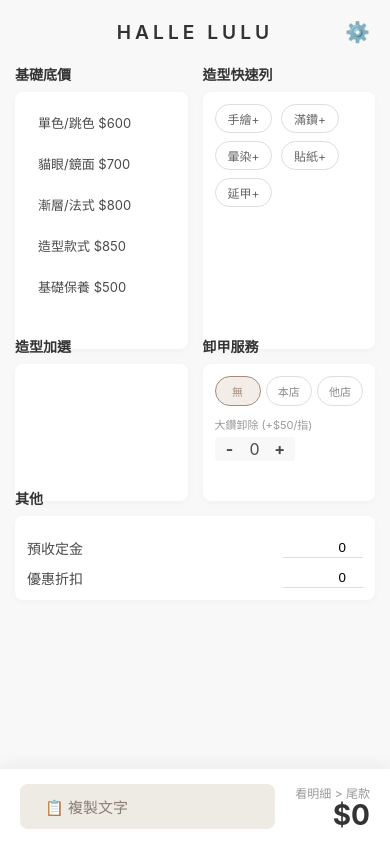
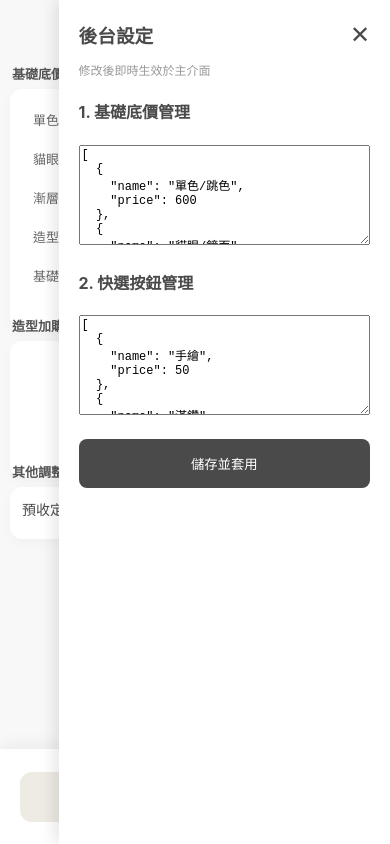
Before and after one commit to jd7nckzg2k-alt/hallelulu.nail, a plain HTML site: page index.html in a window 390 px wide. Both pictures are taken after a click on the element "⚙️". Drawn offline with Linux system fonts and the light colour scheme.

Commit message:
Update index.html

```diff
--- a/index.html
+++ b/index.html
@@ -3,106 +3,111 @@
 <head>
     <meta charset="UTF-8">
     <meta name="viewport" content="width=device-width, initial-scale=1.0, maximum-scale=1.0, user-scalable=no">
-    <title>Halle Lulu Nail 計算機</title>
+    <title>Halle Lulu Nail 預算計算機</title>
     <style>
         :root {
-            --bg-gray: #f8f8f8;
-            --card-bg: #ffffff;
-            --primary-brown: #a68b7c;
+            --bg-color: #f8f8f8;
+            --primary-brown: #8c7e74;
+            --light-cream: #eeeae4;
+            --card-white: #ffffff;
             --text-dark: #4a4a4a;
-            --text-light: #9b9b9b;
-            --border-color: #efefef;
+            --text-gray: #a1a1a1;
+            --accent-pink: #f2ede9;
         }
 
         * { box-sizing: border-box; -webkit-tap-highlight-color: transparent; }
         body {
-            font-family: -apple-system, sans-serif;
-            background-color: var(--bg-gray);
+            font-family: -apple-system, "Noto Sans TC", sans-serif;
+            background-color: var(--bg-color);
             color: var(--text-dark);
-            margin: 0; padding-bottom: 120px;
+            margin: 0; padding: 10px 10px 120px 10px;
+            overflow-x: hidden;
         }
 
         /* Header */
         .header {
             display: flex; justify-content: center; align-items: center;
-            padding: 20px; position: relative; background: var(--bg-gray);
+            padding: 15px; position: relative;
         }
-        .header h1 { font-size: 1.2rem; letter-spacing: 4px; color: #333; margin: 0; font-weight: 600; }
-        .settings-icon { position: absolute; right: 20px; font-size: 20px; color: var(--text-light); cursor: pointer; }
+        .header h1 { font-size: 1.2rem; letter-spacing: 4px; margin: 0; font-weight: 500; color: #333; }
+        .settings-icon { position: absolute; right: 10px; font-size: 20px; color: var(--text-gray); cursor: pointer; }
 
-        .container { padding: 0 15px; }
+        /* Grid Layout */
+        .grid-row { display: flex; gap: 10px; margin-bottom: 10px; }
+        .grid-col { flex: 1; min-width: 0; }
+        .section-label { font-size: 13px; font-weight: bold; margin-bottom: 6px; color: #555; padding-left: 2px; }
 
-        /* 雙欄佈局 */
-        .grid-row { display: flex; gap: 15px; margin-bottom: 15px; }
-        .grid-col { flex: 1; }
-
-        .section-label { font-size: 14px; font-weight: bold; margin-bottom: 8px; color: #333; }
-
-        /* 卡片樣式 */
+        /* Card Base */
         .card {
-            background: var(--card-bg); border-radius: 8px; padding: 12px;
-            box-shadow: 0 2px 8px rgba(0,0,0,0.03); height: 100%;
+            background: var(--card-white); border-radius: 12px; padding: 12px;
+            box-shadow: 0 4px 12px rgba(0,0,0,0.03); height: 100%;
         }
 
-        /* 基礎底價列表 */
-        .base-list { list-style: none; padding: 0; margin: 0; }
+        /* 1. 基礎底價 List */
+        .base-list { display: flex; flex-direction: column; gap: 2px; }
         .base-item {
-            padding: 8px 10px; margin-bottom: 4px; border-radius: 4px;
-            font-size: 13px; cursor: pointer; border: 1px solid transparent;
+            padding: 8px 10px; font-size: 13px; border-radius: 6px;
+            cursor: pointer; transition: 0.2s; color: #666; border: 1px solid transparent;
         }
-        .base-item.active { background: #f2ede9; color: var(--primary-brown); border-color: #e5ddd5; }
+        .base-item.active { background-color: var(--accent-pink); color: var(--primary-brown); font-weight: bold; border-color: #d1c5bc; }
 
-        /* 造型按鈕 */
-        .tool-chip {
-            display: inline-block; padding: 5px 12px; background: #fff;
-            border: 1px solid #ddd; border-radius: 20px; font-size: 12px;
-            margin: 0 4px 8px 0; color: #666; cursor: pointer;
+        /* 2. 快選列 Toolbar */
+        .toolbar-scroll { overflow-x: auto; white-space: nowrap; padding-bottom: 5px; margin-bottom: 10px; }
+        .chip {
+            display: inline-block; padding: 6px 14px; border: 1px solid #ddd; border-radius: 20px;
+            font-size: 12px; background: #fff; color: #666; cursor: pointer; margin-right: 4px;
         }
 
-        /* 加購區與動態列 */
-        .dynamic-row {
-            display: flex; align-items: center; gap: 5px; margin-bottom: 8px;
-            border-bottom: 1px solid var(--border-color); padding-bottom: 8px;
+        /* 3. 動態造型列 */
+        .art-row {
+            display: grid; grid-template-columns: 1fr 50px 75px 20px;
+            gap: 5px; align-items: center; padding: 8px 0; border-bottom: 1px solid #f2f2f2;
         }
-        .dynamic-row input { border: none; font-size: 13px; outline: none; width: 100%; }
-        .qty-group { display: flex; align-items: center; background: #f8f8f8; border-radius: 4px; padding: 2px 5px; }
-        .qty-btn { width: 20px; text-align: center; cursor: pointer; font-weight: bold; }
+        .art-row input { border: none; font-size: 13px; outline: none; width: 100%; color: #444; background: transparent; }
+        .qty-box {
+            display: flex; align-items: center; justify-content: space-between;
+            background: #f8f8f8; border-radius: 6px; padding: 2px 6px;
+        }
+        .qty-btn { cursor: pointer; width: 18px; text-align: center; font-weight: bold; font-size: 14px; color: var(--primary-brown); }
 
-        /* 卸甲按鈕組 */
-        .removal-group { display: flex; gap: 5px; margin-bottom: 10px; }
-        .rem-btn {
-            flex: 1; padding: 6px; font-size: 11px; border: 1px solid #ddd;
-            background: #fff; border-radius: 15px; color: #888;
+        /* 4. 卸甲服務 */
+        .btn-group { display: flex; gap: 4px; margin-bottom: 10px; }
+        .btn-group button {
+            flex: 1; padding: 7px 0; border: 1px solid #eee; background: #fff;
+            border-radius: 20px; font-size: 11px; color: #999; cursor: pointer;
         }
-        .rem-btn.active { background: #f2ede9; border-color: var(--primary-brown); color: var(--primary-brown); }
+        .btn-group button.active { background: var(--accent-pink); border-color: #d1c5bc; color: var(--primary-brown); }
 
-        /* 底部調整 */
-        .adj-row { display: flex; align-items: center; justify-content: space-between; margin-top: 10px; font-size: 14px; }
-        .adj-input { width: 80px; text-align: right; border: none; border-bottom: 1px solid #ddd; padding: 2px; }
-
-        /* 底部懸浮固定欄 (仿圖片) */
-        .footer-bar {
-            position: fixed; bottom: 0; width: 100%; background: #fff;
-            padding: 15px 20px; display: flex; align-items: center;
+        /* Footer */
+        .footer {
+            position: fixed; bottom: 0; left: 0; width: 100%; height: 95px;
+            background: #fff; display: flex; align-items: center; padding: 0 20px;
             box-shadow: 0 -5px 15px rgba(0,0,0,0.05); z-index: 1000;
         }
         .copy-btn {
-            background: #eeeae4; color: #8c7e74; border: none; padding: 12px 25px;
-            border-radius: 8px; font-size: 15px; display: flex; align-items: center; gap: 8px; flex: 1;
+            flex: 1.2; background: var(--light-brown); background-color: #eeeae4; color: var(--primary-brown);
+            border: none; border-radius: 12px; height: 50px; font-size: 15px;
+            display: flex; align-items: center; justify-content: center; gap: 8px; font-weight: 500;
         }
-        .total-container { text-align: right; padding-left: 20px; }
-        .total-label { font-size: 12px; color: #999; }
-        .total-amount { font-size: 28px; font-weight: bold; color: #333; line-height: 1; }
+        .total-area { flex: 1; text-align: right; }
+        .total-label { font-size: 11px; color: var(--text-gray); }
+        .total-amount { font-size: 28px; font-weight: bold; color: #333; }
 
-        /* 明細彈窗 (Bottom Sheet) */
+        /* Modal Bottom Sheet */
+        .overlay { position: fixed; top:0; left:0; width:100%; height:100%; background:rgba(0,0,0,0.5); display:none; z-index:1500; }
         .modal {
             position: fixed; bottom: -100%; left: 0; width: 100%; background: #fff;
-            z-index: 2000; transition: 0.3s; border-radius: 20px 20px 0 0; padding: 20px;
-            box-shadow: 0 -5px 20px rgba(0,0,0,0.1);
+            z-index: 2000; transition: 0.3s; border-radius: 25px 25px 0 0; padding: 25px;
         }
         .modal.show { bottom: 0; }
-        .overlay { position: fixed; top:0; left:0; width:100%; height:100%; background:rgba(0,0,0,0.5); display:none; z-index:1500; }
 
+        /* Admin Setting Drawer */
+        .drawer {
+            position: fixed; top: 0; right: -100%; width: 85%; height: 100%;
+            background: #fff; z-index: 3000; transition: 0.3s; padding: 20px;
+            box-shadow: -5px 0 15px rgba(0,0,0,0.1); overflow-y: auto;
+        }
+        .drawer.open { right: 0; }
     </style>
     <link rel="apple-touch-icon" href="icon2.jpg">
 <meta name="apple-mobile-web-app-title" content="Halle Lulu Nail">
@@ -111,199 +116,260 @@
 <body>
 
     <div class="header">
-        <h1>HALLE LULU</h1>
-        <div class="settings-icon" onclick="toggleSettings()">⚙️</div>
+        <h1>HALLE LULU NAIL</h1>
+        <div class="settings-icon" onclick="toggleDrawer(true)">⚙️</div>
     </div>
 
-    <div class="container">
     <div class="grid-row">
         <div class="grid-col">
             <div class="section-label">基礎底價</div>
             <div class="card">
-                    <ul class="base-list" id="baseList">
-                        <li class="base-item" data-price="600" onclick="selectBase(this)">單色/跳色 $600</li>
-                        <li class="base-item" data-price="700" onclick="selectBase(this)">貓眼/鏡面 $700</li>
-                        <li class="base-item" data-price="800" onclick="selectBase(this)">漸層/法式 $800</li>
-                        <li class="base-item" data-price="850" onclick="selectBase(this)">造型款式 $850</li>
-                        <li class="base-item" data-price="500" onclick="selectBase(this)">基礎保養 $500</li>
-                    </ul>
+                <div class="base-list" id="baseContainer">
+                    </div>
             </div>
         </div>
         <div class="grid-col">
-                <div class="section-label">造型快速列</div>
+            <div class="section-label">造型快選列</div>
             <div class="card">
-                    <div class="tool-chip" onclick="addArt('手繪', 50)">手繪+</div>
-                    <div class="tool-chip" onclick="addArt('滿鑽', 150)">滿鑽+</div>
-                    <div class="tool-chip" onclick="addArt('暈染', 80)">暈染+</div>
-                    <div class="tool-chip" onclick="addArt('貼紙', 25)">貼紙+</div>
-                    <div class="tool-chip" onclick="addArt('延甲', 100)">延甲+</div>
+                <div id="quickChips">
+                    </div>
             </div>
         </div>
     </div>
 
     <div class="grid-row">
-            <div class="grid-col">
-                <div class="section-label">造型加選</div>
-                <div class="card" id="artContainer">
+        <div class="grid-col" style="flex: 1.5;">
+            <div class="section-label">造型加購項目</div>
+            <div class="card" id="artList" style="min-height: 100px;">
                 </div>
         </div>
         <div class="grid-col">
             <div class="section-label">卸甲服務</div>
             <div class="card">
-                    <div class="removal-group">
-                        <button class="rem-btn active" onclick="setRem(0, this)">無</button>
-                        <button class="rem-btn" onclick="setRem(100, this)">本店</button>
-                        <button class="rem-btn" onclick="setRem(200, this)">他店</button>
+                <div class="btn-group" id="remGroup">
+                    <button class="active" onclick="setRemoval(0, this)">無</button>
+                    <button onclick="setRemoval(100, this)">本店</button>
+                    <button onclick="setRemoval(200, this)">他店</button>
                 </div>
-                    <div style="font-size: 11px; color: #999; margin-bottom: 5px;">大鑽卸除 (+$50/指)</div>
-                    <div class="qty-group" style="width: fit-content;">
-                        <div class="qty-btn" onclick="changeExtra(-1)">-</div>
-                        <span id="extraRemQty" style="margin: 0 10px;">0</span>
-                        <div class="qty-btn" onclick="changeExtra(1)">+</div>
+                <div style="font-size: 11px; color: #aaa; margin-bottom: 5px;">大鑽卸除 (+$50/指)</div>
+                <div class="qty-box" style="width: 70px;">
+                    <div class="qty-btn" onclick="chgExtraRem(-1)">-</div>
+                    <span id="extraRemCount">0</span>
+                    <div class="qty-btn" onclick="chgExtraRem(1)">+</div>
                 </div>
             </div>
         </div>
     </div>
 
-        <div class="section-label">其他</div>
+    <div class="section-label">其他調整</div>
     <div class="card">
-            <div class="adj-row">
-                <span>預收定金</span>
-                <input type="number" id="deposit" class="adj-input" value="0" oninput="calc()">
-            </div>
-            <div class="adj-row">
-                <span>優惠折扣</span>
-                <input type="number" id="discount" class="adj-input" value="0" oninput="calc()">
-            </div>
+        <div style="display: flex; justify-content: space-between; align-items: center; margin-bottom: 8px;">
+            <span style="font-size: 14px;">預收定金 / 優惠折抵</span>
+            <input type="number" id="adjAmount" placeholder="如 -100" style="width: 100px; text-align: right; border: none; border-bottom: 1px solid #ddd; font-size: 14px;" oninput="calculate()">
         </div>
     </div>
 
-    <div class="footer-bar">
-        <button class="copy-btn" onclick="copyText()">
-            📋 複製文字
+    <div class="footer">
+        <button class="copy-btn" onclick="copyBill()">
+            <span>📋</span> 複製文字
         </button>
-        <div class="total-container" onclick="showDetail()">
-            <div class="total-label">看明細 > 尾款</div>
-            <div class="total-amount" id="finalTotal">$0</div>
+        <div class="total-area" onclick="showModal()">
+            <div class="total-label">👁️ 查看明細 > 應付</div>
+            <div class="total-amount" id="displayTotal">$0</div>
         </div>
     </div>
 
-    <div class="overlay" id="overlay" onclick="closeModal()"></div>
+    <div class="overlay" id="overlay" onclick="hideModal()"></div>
     <div class="modal" id="modal">
-        <h3 style="margin-top:0">消費明細</h3>
-        <div id="detailContent" style="font-size: 14px; color: #666; line-height: 1.8;"></div>
-        <button onclick="closeModal()" style="width:100%; margin-top:20px; border:none; background:#a68b7c; color:#fff; padding:12px; border-radius:8px;">關閉</button>
+        <h3 style="text-align: center; margin-top: 0; font-weight: 500;">消費明細核對</h3>
+        <div id="billContent" style="font-size: 14px; line-height: 2; color: #666; border-top: 1px dashed #eee; padding-top: 15px;"></div>
+        <button onclick="hideModal()" style="width:100%; margin-top:20px; padding:12px; border:none; background:var(--primary-brown); color:#fff; border-radius:10px;">確認關閉</button>
+    </div>
+
+    <div class="drawer" id="drawer">
+        <div style="display:flex; justify-content: space-between; align-items: center;">
+            <h3 style="margin:0">後台設定</h3>
+            <span onclick="toggleDrawer(false)" style="font-size: 24px;">✕</span>
+        </div>
+        <p style="font-size: 12px; color: #999;">修改後即時生效於主介面</p>
+
+        <h4>1. 基礎底價管理</h4>
+        <textarea id="baseDataInput" style="width:100%; height:100px; font-size:12px;"></textarea>
+
+        <h4>2. 快選按鈕管理</h4>
+        <textarea id="chipDataInput" style="width:100%; height:100px; font-size:12px;"></textarea>
+
+        <button onclick="saveSettings()" style="width:100%; margin-top:20px; padding:15px; background:#4a4a4a; color:#fff; border:none; border-radius:8px;">儲存並套用</button>
     </div>
 
     <script>
-        let basePrice = 0;
-        let baseName = '';
-        let remPrice = 0;
-        let extraRemCount = 0;
+        // 初始化數據
+        let config = {
+            base: [
+                {name: "單色/跳色", price: 600},
+                {name: "貓眼/鏡面", price: 700},
+                {name: "漸層/法式", price: 800},
+                {name: "造型款式", price: 850},
+                {name: "基礎保養", price: 500}
+            ],
+            chips: [
+                {name: "手繪", price: 50},
+                {name: "滿鑽", price: 150},
+                {name: "暈染", price: 80},
+                {name: "貼紙", price: 25},
+                {name: "延甲", price: 100}
+            ]
+        };
 
-        function selectBase(el) {
+        let currentBase = { name: "", price: 0 };
+        let removalFee = 0;
+        let extraRem = 0;
+
+        // 初始化渲染
+        function init() {
+            renderBase();
+            renderChips();
+            document.getElementById('baseDataInput').value = JSON.stringify(config.base, null, 2);
+            document.getElementById('chipDataInput').value = JSON.stringify(config.chips, null, 2);
+        }
+
+        function renderBase() {
+            const container = document.getElementById('baseContainer');
+            container.innerHTML = config.base.map(item =>
+                `<div class="base-item" data-price="${item.price}" onclick="selectBase(this, '${item.name}')">${item.name} $${item.price}</div>`
+            ).join('');
+        }
+
+        function renderChips() {
+            const container = document.getElementById('quickChips');
+            container.innerHTML = config.chips.map(item =>
+                `<div class="chip" onclick="addArtRow('${item.name}', ${item.price})">${item.name}+</div>`
+            ).join('');
+        }
+
+        function selectBase(el, name) {
             document.querySelectorAll('.base-item').forEach(i => i.classList.remove('active'));
             el.classList.add('active');
-            basePrice = parseInt(el.dataset.price);
-            baseName = el.innerText.split(' $')[0];
-            calc();
+            currentBase = { name: name, price: parseInt(el.dataset.price) };
+            calculate();
         }
 
-        function addArt(name, price) {
-            const div = document.createElement('div');
-            div.className = 'dynamic-row';
-            div.innerHTML = `
+        function addArtRow(name, price) {
+            const container = document.getElementById('artList');
+            const row = document.createElement('div');
+            row.className = 'art-row';
+            row.innerHTML = `
                 <input type="text" value="${name}">
-                <input type="number" value="${price}" style="width:40px; text-align:right;" oninput="calc()">
-                <div class="qty-group">
-                    <div class="qty-btn" onclick="changeQty(this, -1)">-</div>
-                    <span class="qval" style="margin:0 5px">1</span>
-                    <div class="qty-btn" onclick="changeQty(this, 1)">+</div>
+                <input type="number" value="${price}" onfocus="setupInput(this)" oninput="calculate()">
+                <div class="qty-box">
+                    <div class="qty-btn" onclick="chgQty(this, -1)">-</div>
+                    <span class="qv">1</span>
+                    <div class="qty-btn" onclick="chgQty(this, 1)">+</div>
                 </div>
-                <span style="color:#ccc" onclick="this.parentElement.remove();calc()">✕</span>
+                <div style="color:#ddd; font-size:12px; cursor:pointer;" onclick="this.parentElement.remove();calculate();">✕</div>
             `;
-            document.getElementById('artContainer').appendChild(div);
-            calc();
+            container.appendChild(row);
+            calculate();
         }
 
-        function changeQty(btn, delta) {
-            let s = btn.parentElement.querySelector('.qval');
+        function setupInput(el) {
+            el.select();
+            el.scrollIntoView({ behavior: 'smooth', block: 'center' });
+        }
+
+        function chgQty(btn, delta) {
+            let s = btn.parentElement.querySelector('.qv');
             let v = parseInt(s.innerText) + delta;
             if (v < 1) v = 1;
             s.innerText = v;
-            calc();
+            calculate();
         }
 
-        function setRem(price, btn) {
-            remPrice = price;
-            document.querySelectorAll('.rem-btn').forEach(b => b.classList.remove('active'));
+        function setRemoval(fee, btn) {
+            removalFee = fee;
+            document.querySelectorAll('#remGroup button').forEach(b => b.classList.remove('active'));
             btn.classList.add('active');
-            calc();
+            calculate();
         }
 
-        function changeExtra(delta) {
-            extraRemCount += delta;
-            if (extraRemCount < 0) extraRemCount = 0;
-            document.getElementById('extraRemQty').innerText = extraRemCount;
-            calc();
+        function chgExtraRem(delta) {
+            extraRem += delta;
+            if (extraRem < 0) extraRem = 0;
+            document.getElementById('extraRemCount').innerText = extraRem;
+            calculate();
         }
 
-        function calc() {
-            let total = basePrice;
-            document.querySelectorAll('.dynamic-row').forEach(row => {
+        function calculate() {
+            let total = currentBase.price;
+            document.querySelectorAll('.art-row').forEach(row => {
                 let p = parseInt(row.querySelectorAll('input')[1].value) || 0;
-                let q = parseInt(row.querySelector('.qval').innerText);
+                let q = parseInt(row.querySelector('.qv').innerText);
                 total += (p * q);
             });
-            total += remPrice + (extraRemCount * 50);
+            total += removalFee + (extraRem * 50);
+            total += (parseInt(document.getElementById('adjAmount').value) || 0);
 
-            let deposit = parseInt(document.getElementById('deposit').value) || 0;
-            let discount = parseInt(document.getElementById('discount').value) || 0;
-
-            let final = total - deposit - discount;
-            document.getElementById('finalTotal').innerText = `$${final}`;
-            return { total, deposit, discount, final };
+            document.getElementById('displayTotal').innerText = `$${total}`;
+            return total;
         }
 
-        function getBill() {
-            let res = `【Halle Lulu Nail 明細】\n`;
-            if (baseName) res += `項目: ${baseName} $${basePrice}\n`;
-            document.querySelectorAll('.dynamic-row').forEach(row => {
+        function getBillText() {
+            let bill = `✨ Halle Lulu Nail 明細 ✨\n`;
+            if (currentBase.name) bill += `● ${currentBase.name}: $${currentBase.price}\n`;
+
+            document.querySelectorAll('.art-row').forEach(row => {
                 let n = row.querySelectorAll('input')[0].value;
                 let p = row.querySelectorAll('input')[1].value;
-                let q = row.querySelector('.qval').innerText;
-                res += `${n} x${q}: $${p*q}\n`;
+                let q = row.querySelector('.qv').innerText;
+                bill += `● ${n} x${q}: $${p * q}\n`;
             });
-            if (remPrice > 0) res += `卸甲: $${remPrice}\n`;
-            if (extraRemCount > 0) res += `大鑽卸除 x${extraRemCount}: $${extraRemCount*50}\n`;
 
-            let data = calc();
-            if (data.discount > 0) res += `優惠: -$${data.discount}\n`;
-            if (data.deposit > 0) res += `已付定金: -$${data.deposit}\n`;
-            res += `------------------\n`;
-            res += `應付尾款: $${data.final}`;
-            return res;
+            if (removalFee > 0) bill += `● 卸甲服務: $${removalFee}\n`;
+            if (extraRem > 0) bill += `● 大鑽飾卸除 x${extraRem}: $${extraRem * 50}\n`;
+
+            let adj = parseInt(document.getElementById('adjAmount').value) || 0;
+            if (adj !== 0) bill += `● 調整/優惠: $${adj}\n`;
+
+            bill += `------------------\n💰 應付總額: ${document.getElementById('displayTotal').innerText}`;
+            return bill;
         }
 
-        function showDetail() {
-            document.getElementById('detailContent').innerText = getBill();
+        function showModal() {
+            document.getElementById('billContent').innerText = getBillText();
             document.getElementById('overlay').style.display = 'block';
             setTimeout(() => document.getElementById('modal').classList.add('show'), 10);
         }
 
-        function closeModal() {
+        function hideModal() {
             document.getElementById('modal').classList.remove('show');
             setTimeout(() => document.getElementById('overlay').style.display = 'none', 300);
         }
 
-        function copyText() {
-            navigator.clipboard.writeText(getBill());
-            alert('已複製明細內容');
+        function copyBill() {
+            const text = getBillText();
+            navigator.clipboard.writeText(text).then(() => alert('明細已複製到剪貼簿！'));
         }
 
-        function toggleSettings() {
-            alert('後台設定功能：您可以修改代碼中的 base-list 來永久更改價格。');
+        function toggleDrawer(show) {
+            const d = document.getElementById('drawer');
+            if(show) d.classList.add('open');
+            else d.classList.remove('open');
         }
+
+        function saveSettings() {
+            try {
+                config.base = JSON.parse(document.getElementById('baseDataInput').value);
+                config.chips = JSON.parse(document.getElementById('chipDataInput').value);
+                renderBase();
+                renderChips();
+                toggleDrawer(false);
+                alert('設定已更新！');
+            } catch(e) {
+                alert('JSON 格式錯誤，請檢查符號。');
+            }
+        }
+
+        window.onload = init;
     </script>
 </body>
 </html>
```
Lines whose indentation alone changed are shown as unchanged.
